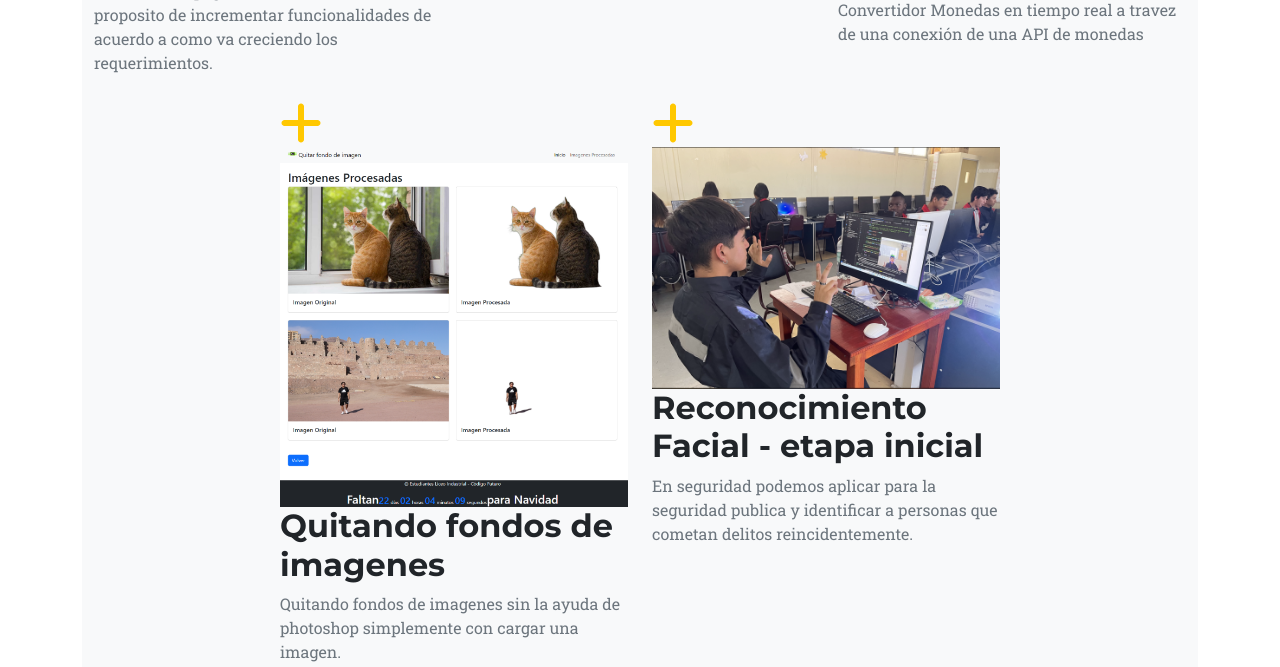
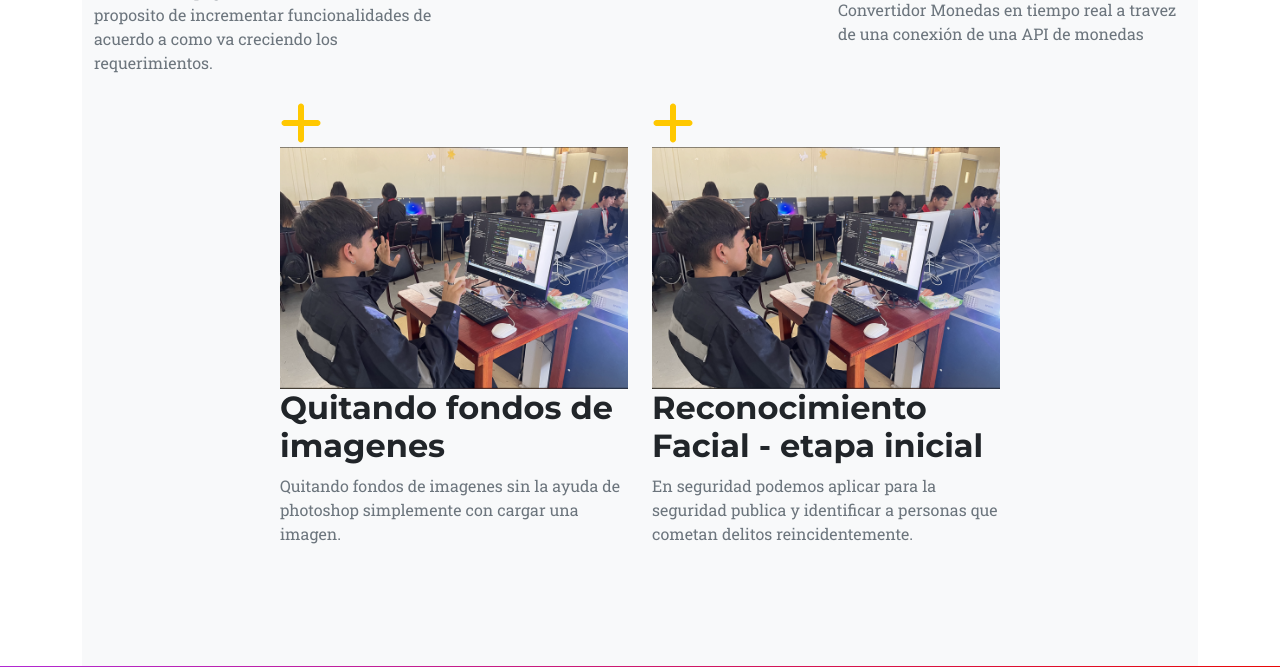
Before and after one commit to emersonxinay/landing_page, a Flask app: page / in a window 1280 px wide. Shown: the part 4031-4698 px from the top of the page. Run offline with Flask 3, Linux system fonts and the light colour scheme; some libraries are stand-ins or nearby versions.

Commit message:
fix datos y imagen2

```diff
--- a/templates/trabajos.html
+++ b/templates/trabajos.html
@@ -110,7 +110,7 @@
                         <div class="portfolio-hover">
                             <div class="portfolio-hover-content"><i class="fas fa-plus fa-3x"></i></div>
                         </div>
-                        <img class="img-fluid" src="{{url_for('static', filename='img/4_quitar_fondo_imagen.png')}}" alt="..." />
+                        <img class="img-fluid" src="{{url_for('static', filename='img/5_reconocimiento_facial.png')}}" alt="..." />
                     </a>
                     <div class="portfolio-caption">
                         <h2 class="subheading portfolio-caption-heading">Quitando fondos de imagenes</h2>
```
